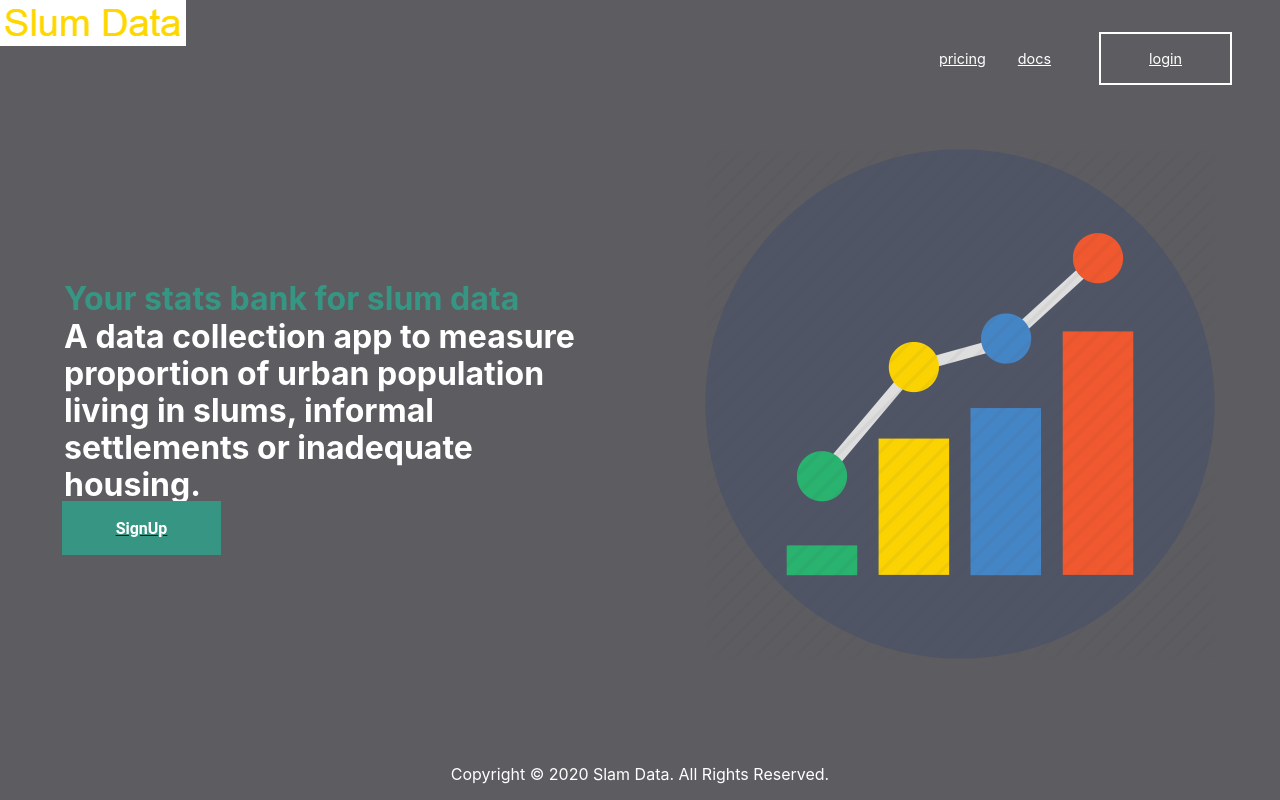
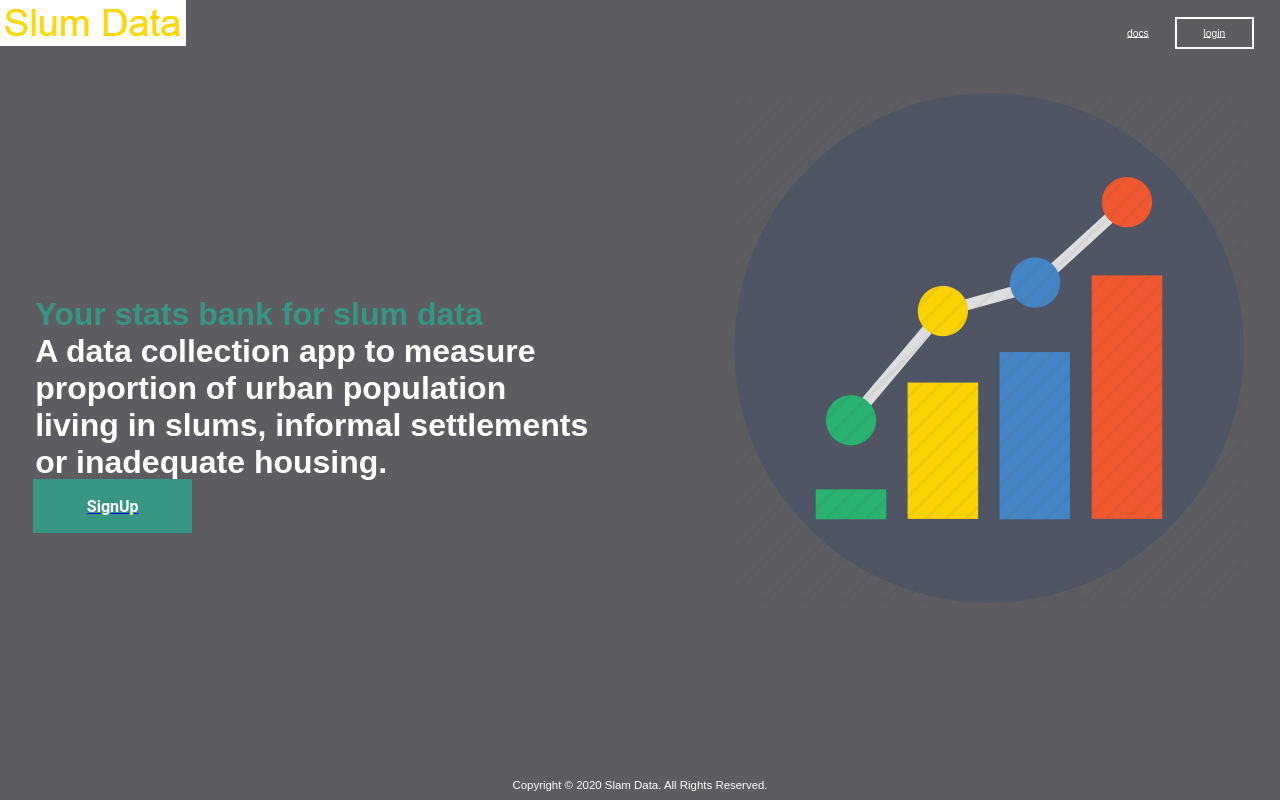
Before and after one commit to BuildForSDG/Team-269-Frontend, a React (Create React App) app: page / in a window 1280 px wide. Built offline with nearby package versions, Linux system fonts and the light colour scheme.

Commit message:
chore: configure router to take control

```diff
--- a/src/components/PageHeader/index.js
+++ b/src/components/PageHeader/index.js
@@ -10,7 +10,6 @@
     </div>
     <div className="HeaderLinksWrap">
       <div className="HeaderLinks bold uppercase">
-        <Link to="#" className="HeaderLinkPricing">pricing</Link>
         <Link to="#" className="HeaderLinkDocs">docs</Link>
         <Link to="/login" className="HeaderLinkLogin">login</Link>
       </div>
--- a/src/index.js
+++ b/src/index.js
@@ -1,14 +1,14 @@
 import React from 'react';
 import ReactDOM from 'react-dom';
 import './index.css';
-import App from './App';
 import * as serviceWorker from './serviceWorker';
 import { BrowserRouter } from 'react-router-dom';
+import Routes from './router';
 
 ReactDOM.render(
   <BrowserRouter>
     <React.StrictMode>
-      <App />
+    <Routes />
     </React.StrictMode>
   </BrowserRouter>,
   document.getElementById('root')
--- a/src/router.js
+++ b/src/router.js
@@ -1,6 +1,6 @@
 import React from 'react';
 import { BrowserRouter, Switch, Route } from 'react-router-dom';
-import App from './components/App';
+import App from './App';
 import SignUp from './components/signup/SignUp';
 
 
```
